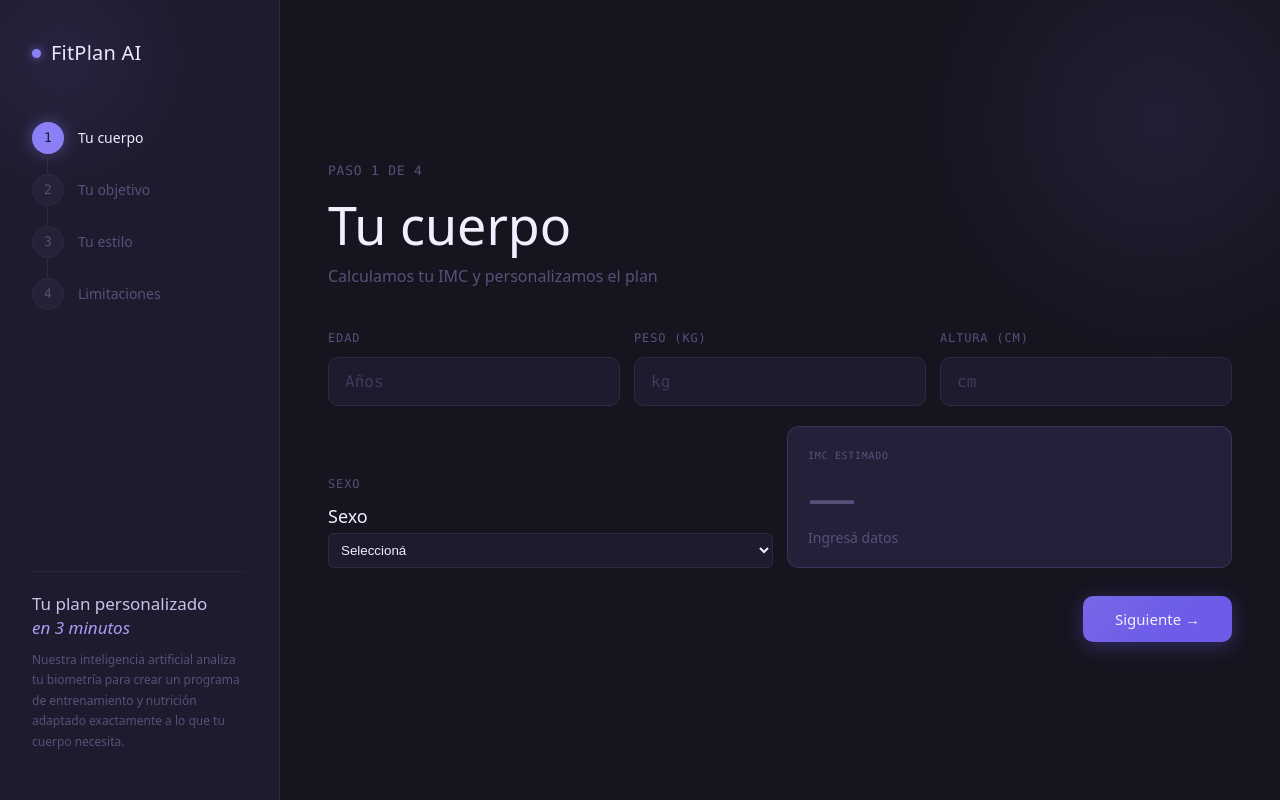
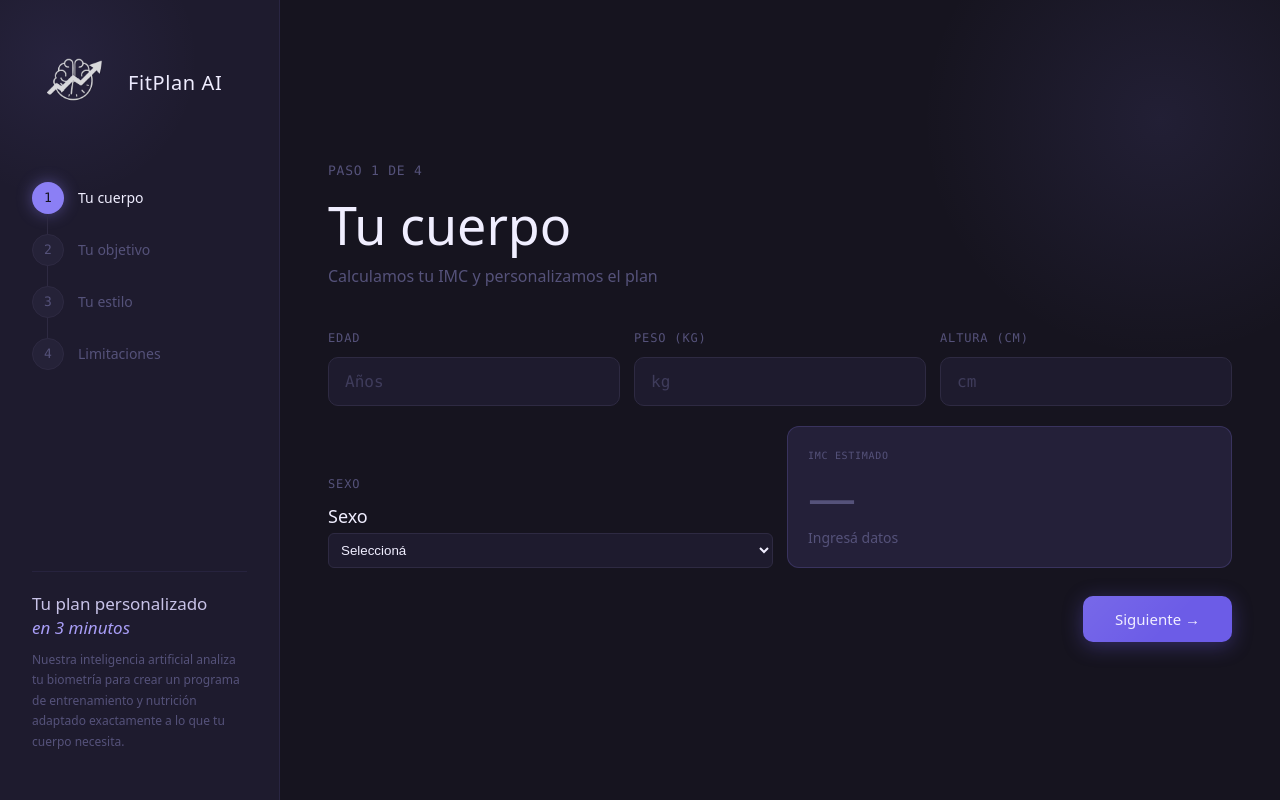
Before and after one commit to Sofipow-007/FitPocket, a React app in the folder fullStack/frontend/: page / in a window 1280 px wide. Built offline with nearby package versions, Linux system fonts and the light colour scheme; the HTML template or start-up script is replaced by a standard one.

Commit message:
Agregué el logo y está implementado en la vista de Onboarding 1

```diff
--- a/fullStack/frontend/src/components/NavBar/Navbar.jsx
+++ b/fullStack/frontend/src/components/NavBar/Navbar.jsx
@@ -1,12 +1,14 @@
 import './Navbar.css';
+import logo from '../../assets/fitpocketlogo(inverted).png';
 
 export default function Navbar({ children, showLogo = true }) {
-  if (!showLogo && !children) return null; // no renderiza nada si no hay contenido
+  if (!showLogo && !children) return null;
 
   return (
     <nav className="navbar">
       {showLogo && (
         <div className="navbar__logo">
+          <img src={logo} alt="FitPocket" className="navbar__logo-img" />
           <h1>FitPocket</h1>
         </div>
       )}
--- a/fullStack/frontend/src/components/componentsOnboarding1/OnboardingHero1.css
+++ b/fullStack/frontend/src/components/componentsOnboarding1/OnboardingHero1.css
@@ -51,7 +51,7 @@
   font-size: 20px;
   font-weight: 400;
   color: var(--ink);
-  letter-spacing: 0.01em;
+  letter-spacing: 0.03em;
 }
 
 /* ── Stepper ──────────────────────────────────────────────────── */
@@ -86,3 +86,9 @@
     display: none;
   }
 }
+
+.ob-panel__logo-img {
+  width: 86px;
+  height: 86px;
+  object-fit: contain;
+}
--- a/fullStack/frontend/src/components/componentsOnboarding1/OnboardingHero1.jsx
+++ b/fullStack/frontend/src/components/componentsOnboarding1/OnboardingHero1.jsx
@@ -1,5 +1,6 @@
 import StepIndicator from "../StepIndicator/StepIndicator";
 import OnboardingInfo1 from "./OnboardingInfo1";
+import logo from '../../assets/fitpocketlogo(inverted).png';
 import "./OnboardingHero1.css";
 
 export default function OnboardingHero1() {
@@ -8,7 +9,7 @@ export default function OnboardingHero1() {
 
       {/* Logo */}
       <div className="ob-panel__logo">
-        <span className="ob-panel__logo-dot" />
+        <img src={logo} alt="FitPocket" className="ob-panel__logo-img" />
         <span className="ob-panel__logo-text">FitPlan AI</span>
       </div>
 
```
Also changed, not shown: fullStack/frontend/src/components/NavBar/Navbar.css (+14 -18 lines), fullStack/frontend/src/assets/fitpocketlogo(inverted).png (added).
